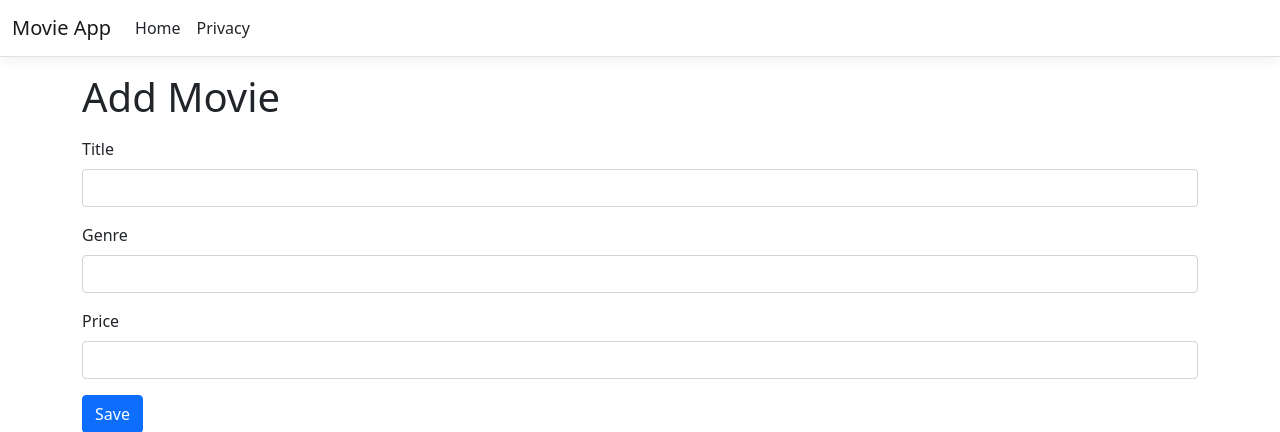
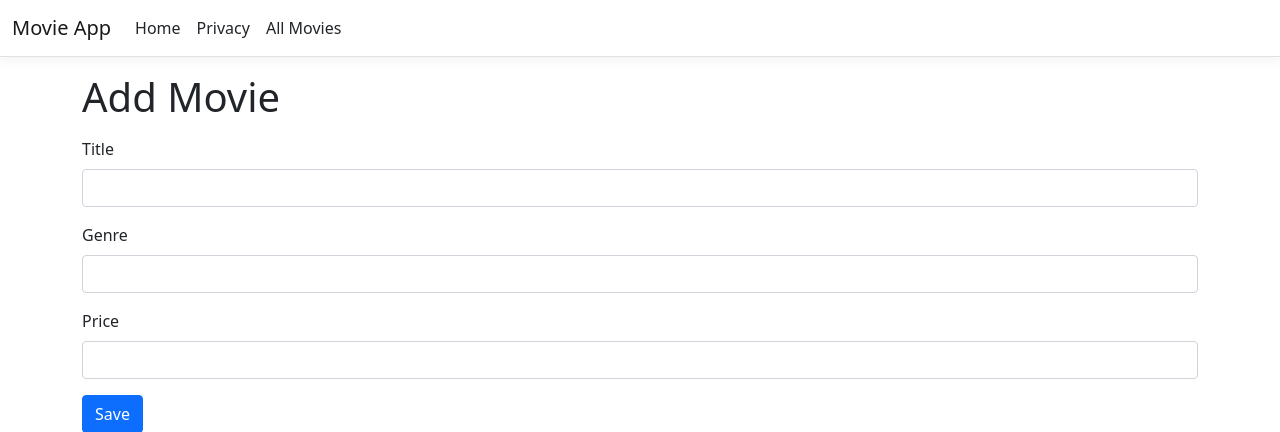
Before and after one commit to Cotne2003/C-tutorial, an ASP.NET Core app: page /Movies/Add in a window 1280 px wide. Shown: the top 432 px of the page. Run offline with ASP.NET Core 8, Linux system fonts and the light colour scheme; style sheets or scripts are compiled from the project's sources.

Commit message:
learning mvc basics

```diff
--- a/MvcMovie/Controllers/MoviesController.cs
+++ b/MvcMovie/Controllers/MoviesController.cs
@@ -23,7 +23,7 @@ namespace MvcMovie.Controllers
 		[HttpPost]
 		public async Task<IActionResult> Add(AddMovieViewModel viewModel)
 		{
-			var movie = new Movie {
+			v ar movie = new Movie {
 				Title = viewModel.Title,
 				Genre = viewModel.Genre,
 				Price = viewModel.Price,
@@ -38,9 +38,9 @@ namespace MvcMovie.Controllers
 		[HttpGet]
 		public async Task<IActionResult> List()
 		{
-			var students = await dbContext.Movie.ToListAsync();
+			var movies = await dbContext.Movie.ToListAsync();
 
-			return View();
+			return View(movies);
 		}
 	}
 }
--- a/MvcMovie/Views/Shared/_Layout.cshtml
+++ b/MvcMovie/Views/Shared/_Layout.cshtml
@@ -25,6 +25,9 @@
                         <li class="nav-item">
                             <a class="nav-link text-dark" asp-area="" asp-controller="Home" asp-action="Privacy">Privacy</a>
                         </li>
+                        <li class="nav-item">
+                            <a class="nav-link text-dark" asp-area="" asp-controller="Movies" asp-action="List">All Movies</a>
+                        </li>
                     </ul>
                 </div>
             </div>
```
Also changed, not shown: 6 other files.
